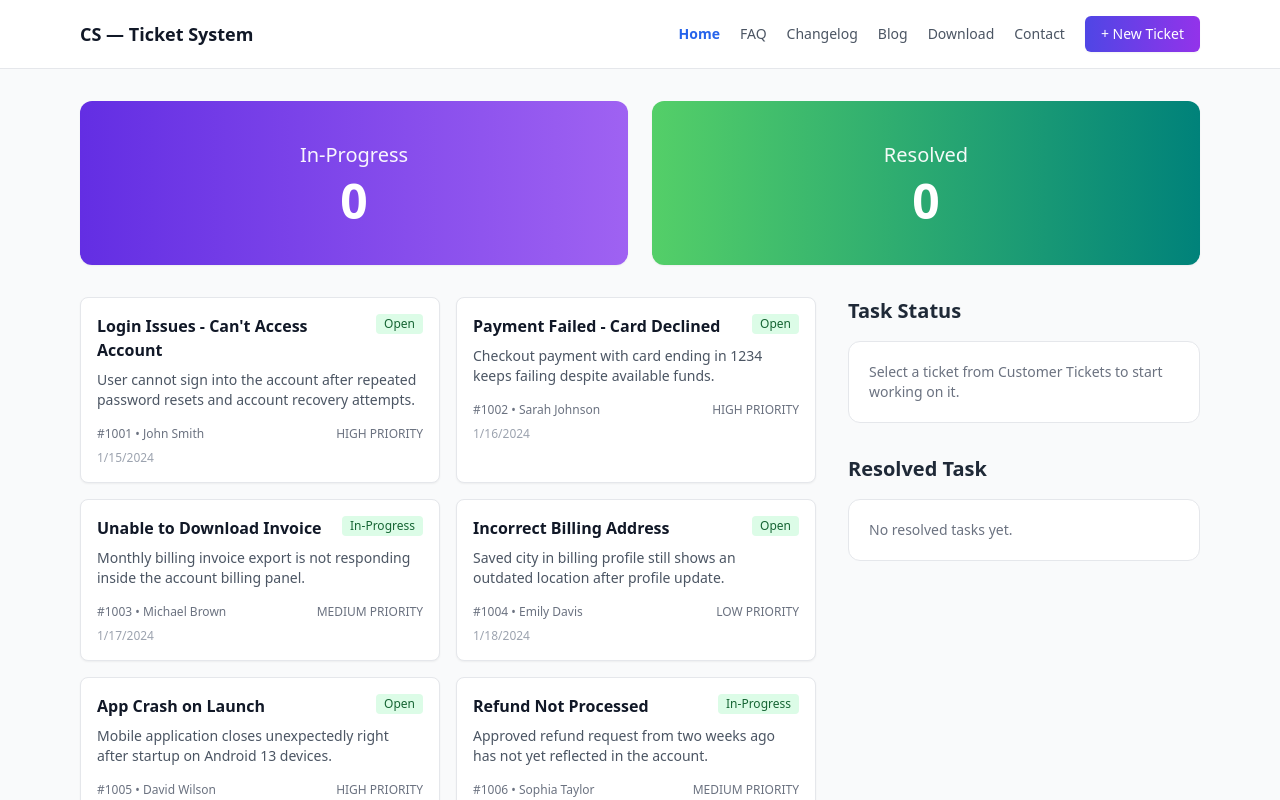
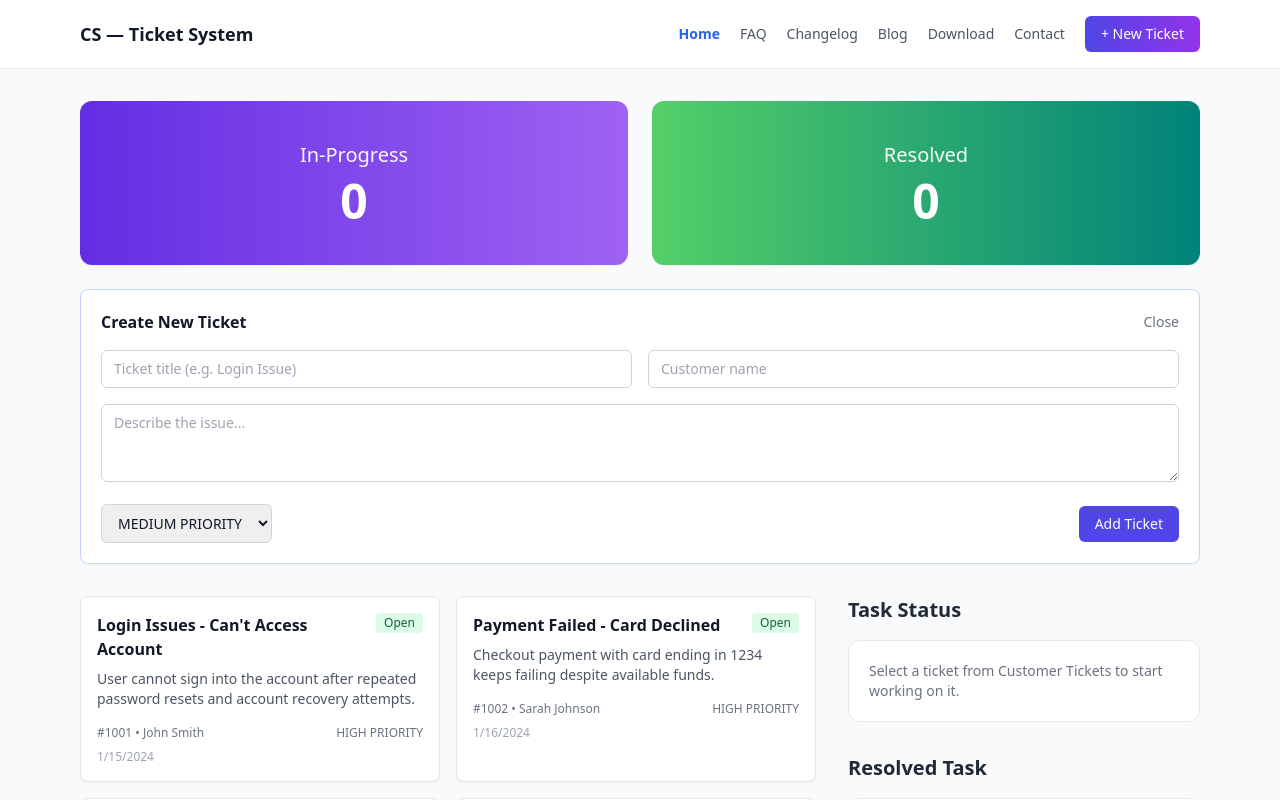
Before and after one commit to Ahonaf15/customer-support-ticket-system, a React (Vite) app: page / in a window 1280 px wide. Both pictures are taken after a click on the button "+ New Ticket". Shown: the top 800 px of the page. Built offline with nearby package versions, Linux system fonts and the light colour scheme.

Commit message:
Connect New Ticket button to create ticket form

```diff
--- a/src/App.jsx
+++ b/src/App.jsx
@@ -11,6 +11,12 @@ function App() {
   const [inProgressTickets, setInProgressTickets] = useState([]);
   const [resolvedTickets, setResolvedTickets] = useState([]);
   const [activeNav, setActiveNav] = useState("Home");
+  const [isNewTicketOpen, setIsNewTicketOpen] = useState(false);
+
+  const [title, setTitle] = useState("");
+  const [description, setDescription] = useState("");
+  const [customer, setCustomer] = useState("");
+  const [priority, setPriority] = useState("MEDIUM PRIORITY");
 
   const handleSelectTicket = (ticket) => {
     if (!ticket) return;
@@ -26,12 +32,44 @@ function App() {
     setResolvedTickets((prev) => [...prev, ticket]);
   };
 
+  const handleCreateTicket = (e) => {
+    e.preventDefault();
+    if (!title.trim() || !description.trim()) return;
+
+    const nextNumber =
+      tickets.reduce((max, item) => {
+        const num = Number(String(item.id || "").replace(/\D/g, ""));
+        return Number.isFinite(num) && num > max ? num : max;
+      }, 1000) + 1;
+
+    const newTicket = {
+      id: `#${nextNumber}`,
+      title: title.trim(),
+      description: description.trim(),
+      customer: customer.trim() || "Guest User",
+      priority,
+      status: "Open",
+      createdAt: new Date().toLocaleDateString("en-US"),
+    };
+
+    setTickets((prev) => [newTicket, ...prev]);
+    setTitle("");
+    setDescription("");
+    setCustomer("");
+    setPriority("MEDIUM PRIORITY");
+    setIsNewTicketOpen(false);
+    setActiveNav("Home");
+  };
+
   return (
     <div className="min-h-screen bg-gray-50 text-gray-900">
       <Navbar
         activeNav={activeNav}
-        onSelectNav={(item) => setActiveNav(item)}
-        onOpenNewTicket={() => setActiveNav("Home")}
+        onSelectNav={(item) => {
+          setActiveNav(item);
+          setIsNewTicketOpen(false);
+        }}
+        onOpenNewTicket={() => setIsNewTicketOpen((prev) => !prev)}
       />
 
       <main className="mx-auto max-w-6xl px-4 py-8">
@@ -39,6 +77,70 @@ function App() {
           inProgressCount={inProgressTickets.length}
           resolvedCount={resolvedTickets.length}
         />
+
+        {isNewTicketOpen && (
+          <form
+            onSubmit={handleCreateTicket}
+            className="mt-6 rounded-lg border border-indigo-200 bg-white p-5 shadow-sm space-y-4"
+          >
+            <div className="flex items-center justify-between">
+              <h2 className="text-base font-semibold text-gray-900">Create New Ticket</h2>
+              <button
+                type="button"
+                onClick={() => setIsNewTicketOpen(false)}
+                className="text-sm text-gray-500 hover:text-gray-800"
+              >
+                Close
+              </button>
+            </div>
+
+            <div className="grid grid-cols-1 gap-4 sm:grid-cols-2">
+              <input
+                type="text"
+                placeholder="Ticket title (e.g. Login Issue)"
+                value={title}
+                onChange={(e) => setTitle(e.target.value)}
+                className="rounded-md border border-gray-300 px-3 py-2 text-sm"
+                required
+              />
+              <input
+                type="text"
+                placeholder="Customer name"
+                value={customer}
+                onChange={(e) => setCustomer(e.target.value)}
+                className="rounded-md border border-gray-300 px-3 py-2 text-sm"
+              />
+            </div>
+
+            <textarea
+              rows={3}
+              placeholder="Describe the issue..."
+              value={description}
+              onChange={(e) => setDescription(e.target.value)}
+              className="w-full rounded-md border border-gray-300 px-3 py-2 text-sm"
+              required
+            />
+
+            <div className="flex flex-wrap items-center justify-between gap-3">
+              <select
+                value={priority}
+                onChange={(e) => setPriority(e.target.value)}
+                className="rounded-md border border-gray-300 px-3 py-2 text-sm"
+              >
+                <option value="LOW PRIORITY">LOW PRIORITY</option>
+                <option value="MEDIUM PRIORITY">MEDIUM PRIORITY</option>
+                <option value="HIGH PRIORITY">HIGH PRIORITY</option>
+              </select>
+
+              <button
+                type="submit"
+                className="rounded-md bg-indigo-600 px-4 py-2 text-sm font-medium text-white hover:bg-indigo-700"
+              >
+                Add Ticket
+              </button>
+            </div>
+          </form>
+        )}
 
         {activeNav !== "Home" && (
           <div className="mt-6 rounded-lg border border-blue-200 bg-blue-50 p-4 text-sm">
```
